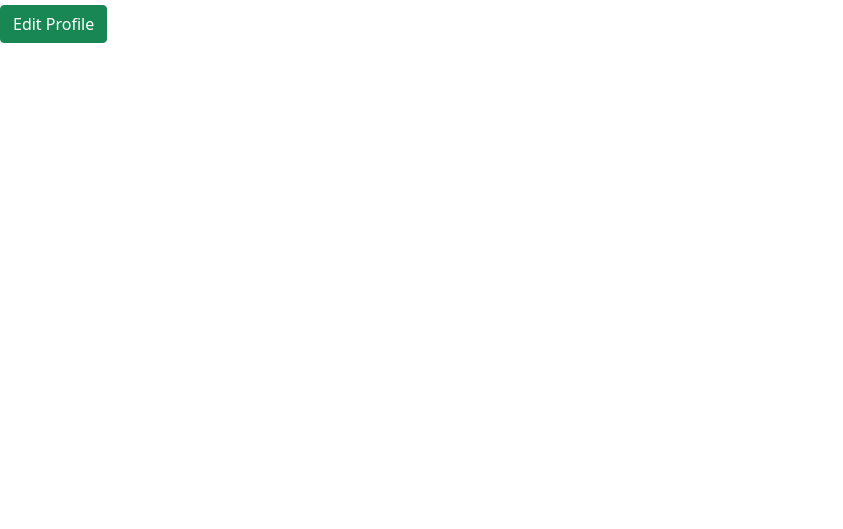
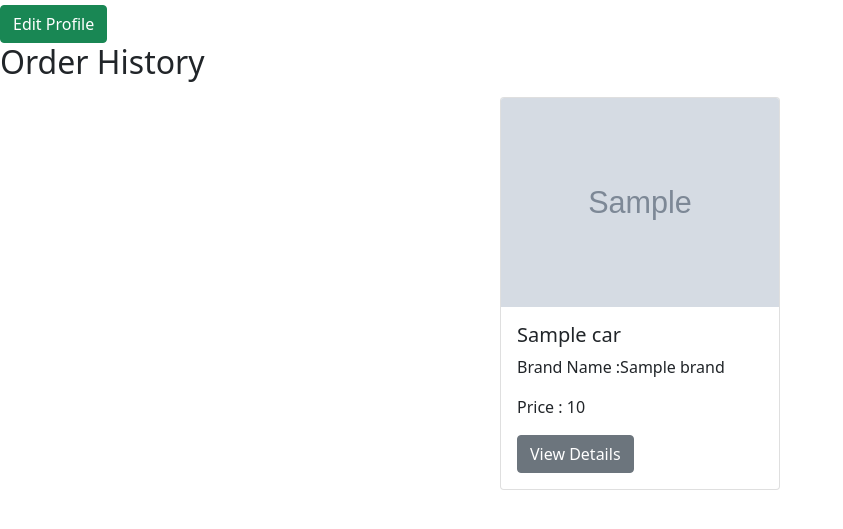
Before and after one commit to mdalaminfaraji/car_sales-_website, a Django app: template users/templates/profile.html in a window 1280 px wide. Shown: the part 109-638 px from the top of the page, without its empty margins (0-843 px from the left). Run offline with Django 3.2, Linux system fonts and the light colour scheme; the template is opened without the code that fills it: most values are stand-ins (such as "Sample title", 1, 10 or a date in 2020); grey boxes marked "Sample" are stand-in pictures.

Commit message:
all functionality done

```diff
--- a/users/templates/profile.html
+++ b/users/templates/profile.html
@@ -4,4 +4,38 @@
 
 <a href="{% url 'edit_profile' %}" class="btn btn-success"> Edit Profile</a>
 
-{% endblock %}
+<h2>Order History</h2>
+
+{% if orders %}
+<div class="d-flex flex-wrap justify-content-center mx-5">
+  {% for order in orders %}
+  <div class="col-sm-3">
+    <div class="card m-2">
+      <img
+        src="{{order.car.image.url}}"
+        class="card-img-top img-fluid"
+        alt="..."
+      />
+      <div class="card-body">
+        <h5 class="card-title">
+          <a
+            href="{% url 'detail_car' order.id %}"
+            class="text-decoration-none text-dark"
+            >{{order.car.name}}</a
+          >
+        </h5>
+
+        <p>Brand Name :{{order.car.brand}}</p>
+        <p>Price : {{order.car.price}}</p>
+
+        <a
+          href="{% url 'detail_car' order.id %}"
+          class="text-decoration-none btn btn-secondary"
+          >View Details</a
+        >
+      </div>
+    </div>
+  </div>
+  {% endfor %}
+</div>
+{% endif %} {% endblock %}
```
Also changed, not shown: users/views.py (+6 -2 lines), db.sqlite3.
